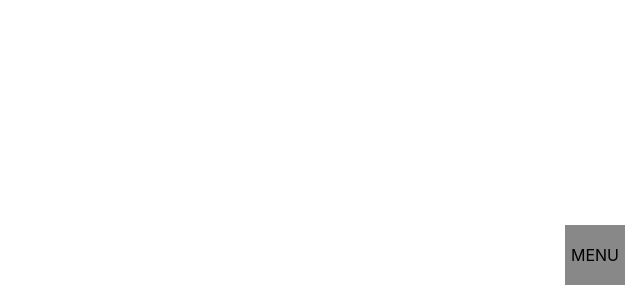
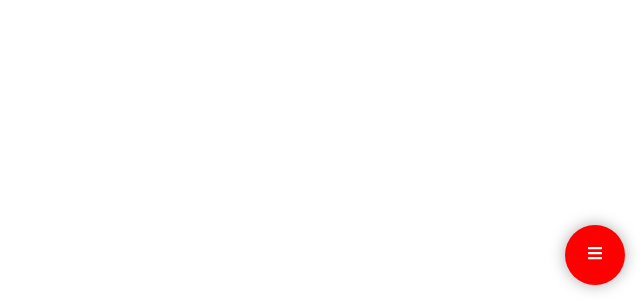
Before and after one commit to ashobiz/react-quick-links, a React (Create React App) app: page / in a window 1280 px wide. Shown: the part 500-800 px from the top of the page, without its empty margins (640-1280 px from the left). Built offline with nearby package versions, Linux system fonts and the light colour scheme.

Commit message:
Styling, Props
Added new component which accepts props for styling

```diff
--- a/package.json
+++ b/package.json
@@ -12,6 +12,7 @@
     "@types/react-dom": "^17.0.11",
     "react": "^17.0.2",
     "react-dom": "^17.0.2",
+    "react-icons": "^4.3.1",
     "react-scripts": "5.0.0",
     "sass": "^1.49.0",
     "typescript": "^4.5.5",
--- a/src/App.tsx
+++ b/src/App.tsx
@@ -1,33 +1,32 @@
-import React, { useState } from 'react';
-import styles from './app.module.scss';
+import React from 'react';
+import Main from './Main';
+import { FaBars } from 'react-icons/fa';
 
 function App() {
-  const [displayLinks, setDisplayLinks] = useState<boolean>(false);
-
-  const handleMenuClick = (): void => {
-    setDisplayLinks(!displayLinks);
+  const options = {
+    button: {
+      buttonName: <FaBars />,
+      backgroundColor: '#ff0000',
+      textColor: 'white',
+      rounded: true,
+    },
   };
 
   return (
-    <div className={styles.app}>
-      <div className={styles.app_inner}>
-        {displayLinks && (
-          <div className={styles.links_child}>
-            <ul>
-              <li>Link 1</li>
-              <li>Link 1</li>
-              <li>Link 1</li>
-              <li>Link 1</li>
-              <li>Link 1</li>
-              <li>Link 1</li>
-            </ul>
-          </div>
-        )}
-        <div className={styles.menu} onClick={handleMenuClick}>
-          MENU
-        </div>
-      </div>
-    </div>
+    <>
+      {/* buttonName can be either String or React component (in case of icons) */}
+      <Main options={options}>
+        <ul>
+          <li>Test 1</li>
+          <li>Test 2</li>
+          <li>Test 3</li>
+          <li>Test 4</li>
+          <li>Test 5</li>
+          <li>Test 6</li>
+          <li>Test 7</li>
+        </ul>
+      </Main>
+    </>
   );
 }
 
--- /dev/null
+++ b/src/Main.tsx
@@ -0,0 +1,44 @@
+import React, { useState } from 'react';
+import styles from './main.module.scss';
+
+type PROPS = {
+  options: {
+    button: {
+      buttonName: string | React.ReactNode;
+      backgroundColor?: string;
+      textColor?: string;
+      rounded?: boolean;
+    };
+  };
+  children?: React.ReactNode;
+};
+
+const Main: React.FC<PROPS> = ({ options, children }) => {
+  const { button } = options;
+
+  const [displayLinks, setDisplayLinks] = useState<boolean>(false);
+
+  const handleMenuClick = (): void => {
+    setDisplayLinks(!displayLinks);
+  };
+  return (
+    <div className={styles.app}>
+      <div className={styles.app_inner}>
+        {displayLinks && <div className={styles.links_child}>{children}</div>}
+        <div
+          className={styles.menu}
+          style={{
+            background: button.backgroundColor,
+            color: button.textColor,
+            borderRadius: button.rounded ? '100%' : '0%',
+          }}
+          onClick={handleMenuClick}
+        >
+          {button.buttonName}
+        </div>
+      </div>
+    </div>
+  );
+};
+
+export default Main;
--- a/src/app.module.scss
+++ b/src/main.module.scss
@@ -27,6 +27,8 @@
       text-align: center;
       bottom: 0;
       right: 0;
+      box-shadow: 0px 0px 15px #aaa;
+      cursor: pointer;
     }
   }
 }
```
Also changed, not shown: 1 other file (tests, documents, lock files or other folders).
